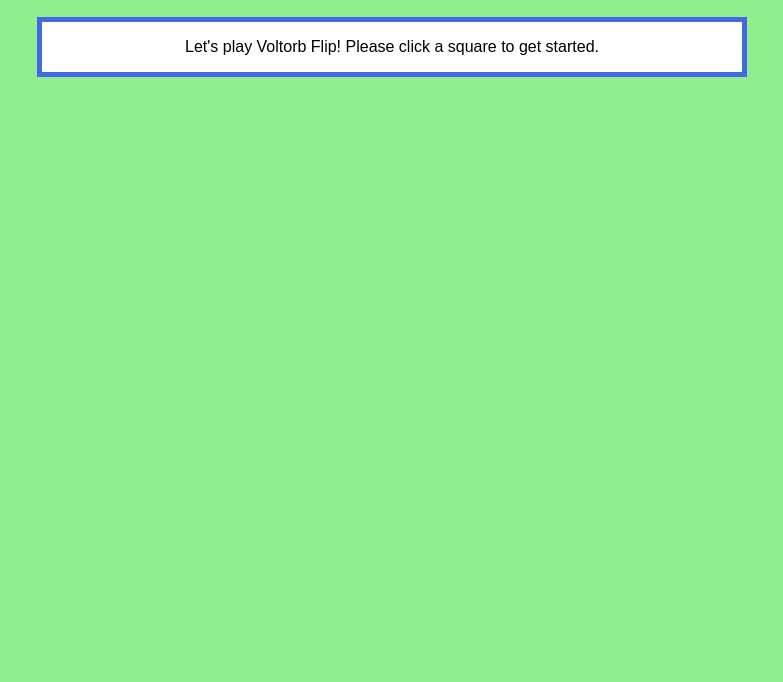
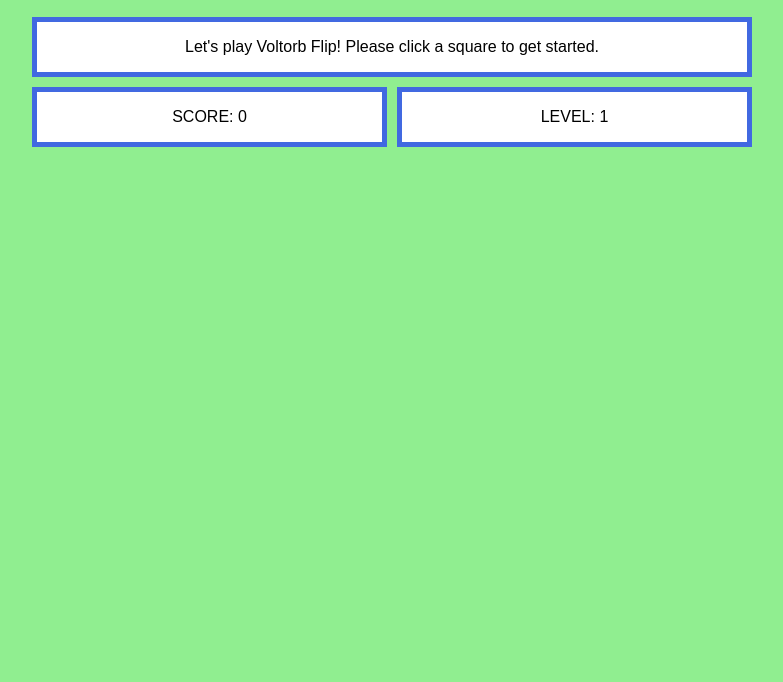
Before and after one commit to mfudg395/voltorb-flip, a plain HTML site: page index.html in a window 1280 px wide. Shown: the part 118-800 px from the top of the page, without its empty margins (248-1031 px from the left). Drawn offline with Linux system fonts and the light colour scheme.

Commit message:
Added score & level boxes

```diff
--- a/assets/style.css
+++ b/assets/style.css
@@ -15,12 +15,27 @@ div.container {
     margin: 0 auto;
     text-align: center;
     max-width: 1500px;
+    font-size: 0px;
 }
 
 div.text-box {
     border: 5px solid #4169E1;
     background: #FFFFFF;
-    width: 680px;
-    padding: 0 10px 0 10px;
     display: inline-block;
+    font-size: 16px;
 }
+
+div.dialogue {
+    width: 710px;
+    margin-bottom: 10px;
+}
+
+div.score {
+    width: 345px;
+    margin-right: 5px;
+}
+
+div.level {
+    width: 345px;
+    margin-left: 5px;
+}
--- a/index.html
+++ b/index.html
@@ -11,8 +11,15 @@
     <body>
         <div class="container">
             <h1>Voltorb Flip</h1>
-            <div class="text-box">
+            <div class="text-box dialogue">
                 <p>Let's play Voltorb Flip! Please click a square to get started.</p>
+            </div>
+            <br/>
+            <div class="text-box score">
+                <p>SCORE: 0</p>
+            </div>
+            <div class="text-box level">
+                <p>LEVEL: 1</p>
             </div>
         </div>
     </body>
```
